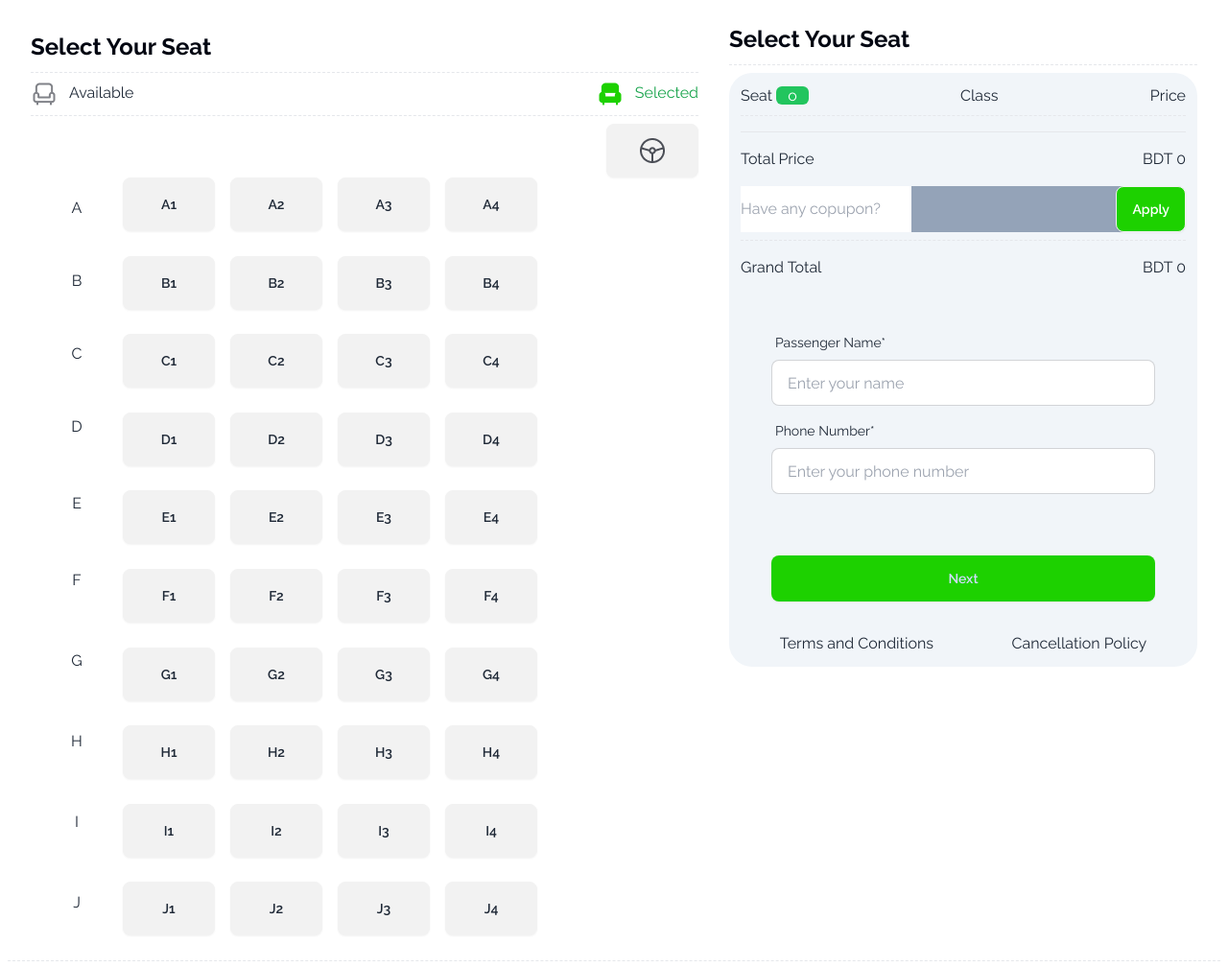
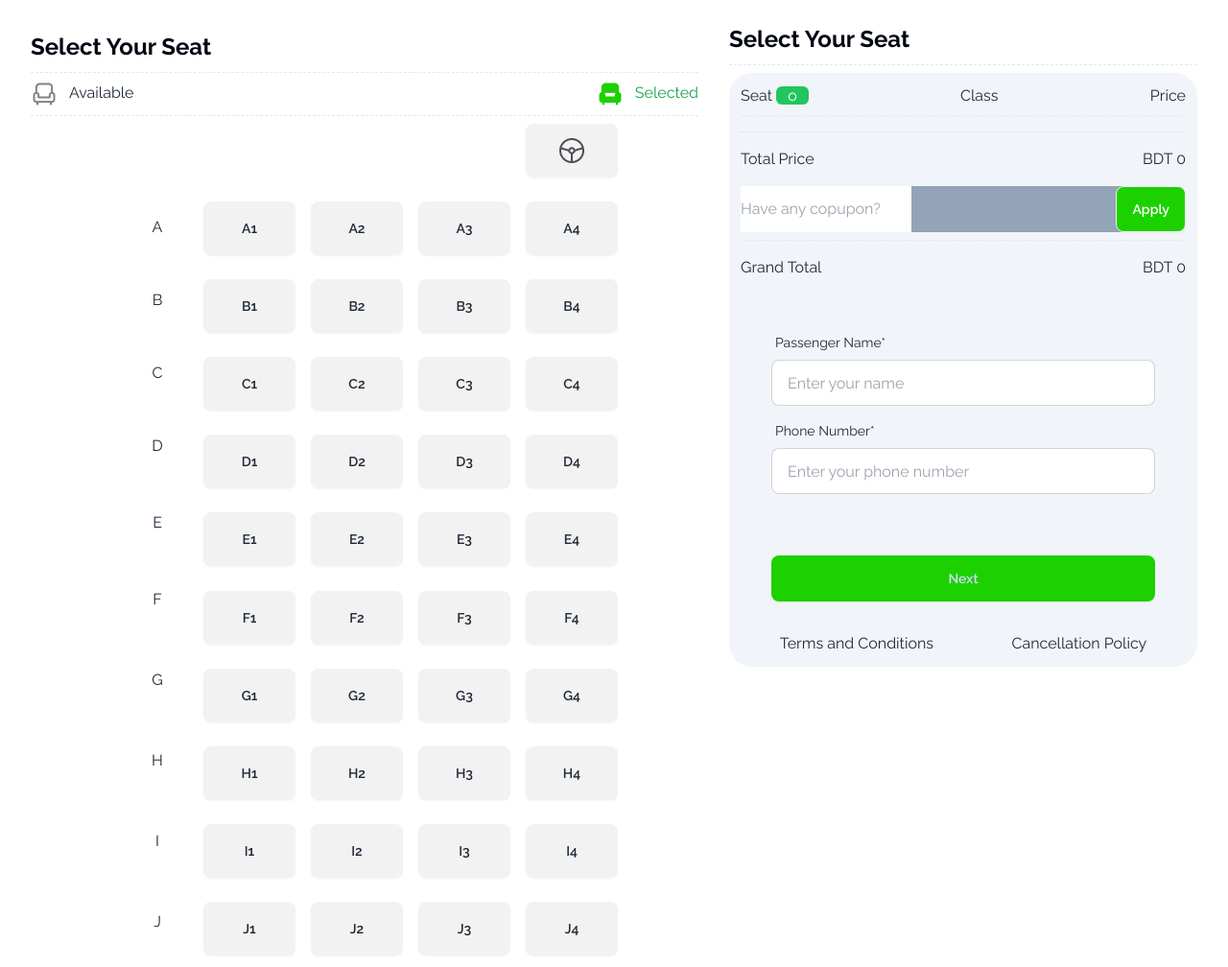
Before and after one commit to Bappi-Hossain2000/Assignment_5_with-DOM, a plain HTML site: page index.html in a window 1280 px wide. Shown: the part 1880-2888 px from the top of the page at 96% size. Drawn offline with nearby package versions, Linux system fonts and the light colour scheme.

Commit message:
last update3

```diff
--- a/index.html
+++ b/index.html
@@ -173,11 +173,12 @@
             </div>
             <hr class="border-dashed my-2">
             <div class="text-end">
-              <button class="btn w-24 h-14"><img src="img/Vector.png" alt=""></button>
+              <!-- <button class="btn w-24 h-14"><img src="img/Vector.png" alt=""></button> -->
             </div>
             <!-- ticket -->
-            <div class="flex">
+            <div class="flex justify-center">
               <div>
+                <p class="w-24 h-14 text-center mt-5"></p>
                 <p class="w-24 h-14 text-center mt-5">A</p>
                 <p class="w-24 h-14 text-center mt-5">B</p>
                 <p class="w-24 h-14 text-center mt-5">C</p>
@@ -190,6 +191,10 @@
                 <p class="w-24 h-14 text-center mt-7">J</p>
               </div>
               <div class="grid grid-cols-4 gap-4">
+                <button></button>
+                <button></button>
+                <button></button>
+                <button class="btn w-24 h-14"><img src="img/Vector.png" alt=""></button>
                 <button class="btn sit w-24 h-14">A1</button>
                 <button class="btn sit w-24 h-14">A2</button>
                 <button class="btn sit w-24 h-14">A3</button>
```
